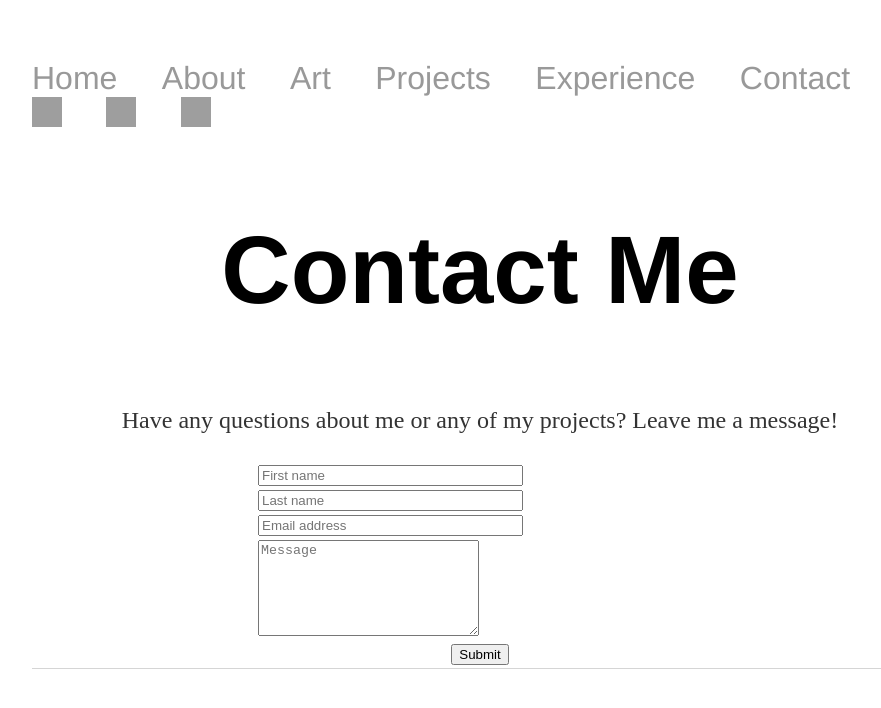
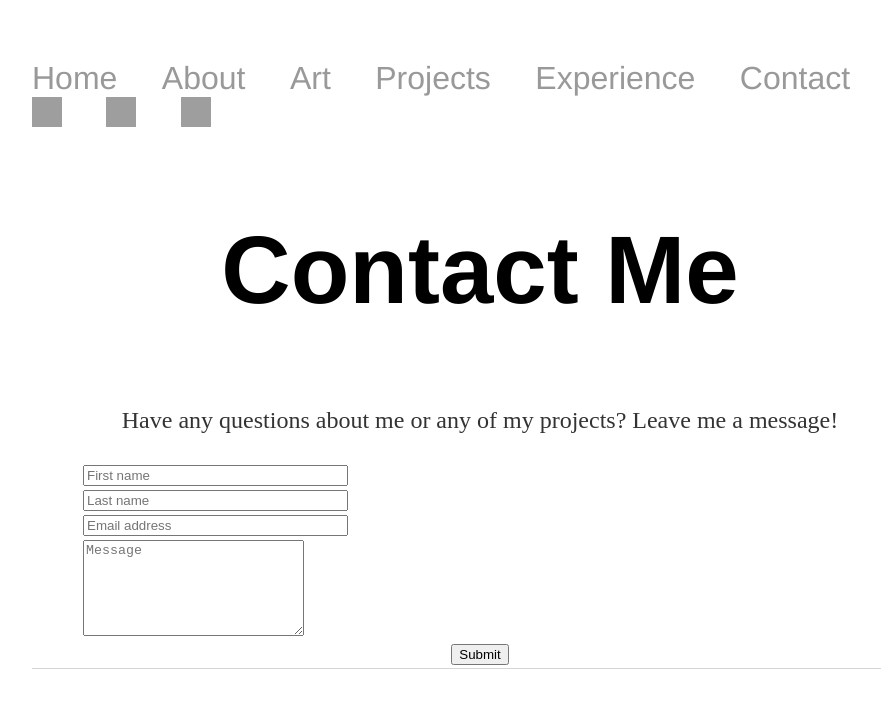
Before and after one commit to jhltsang/jhltsang.github.io, a Jekyll site: the page built from contact/index.html, in a window 1280 px wide. Shown: the top 708 px of the page, without its empty margins (160-1041 px from the left). Built offline with Jekyll 4.4.1, drawn with Linux system fonts in a browser that asks for light colours; grey boxes are pictures that could not be loaded.

Commit message:
Update index.html

```diff
--- a/contact/index.html
+++ b/contact/index.html
@@ -8,7 +8,7 @@ title: Jessica Tsang
 </div><!-- /.blurb -->
 
 <center><form name="htmlform" method="post" action="html_form_send.php">
-<table width="450px">
+<table width="800px">
 </tr>
 <tr>
  <td valign="top">
```
